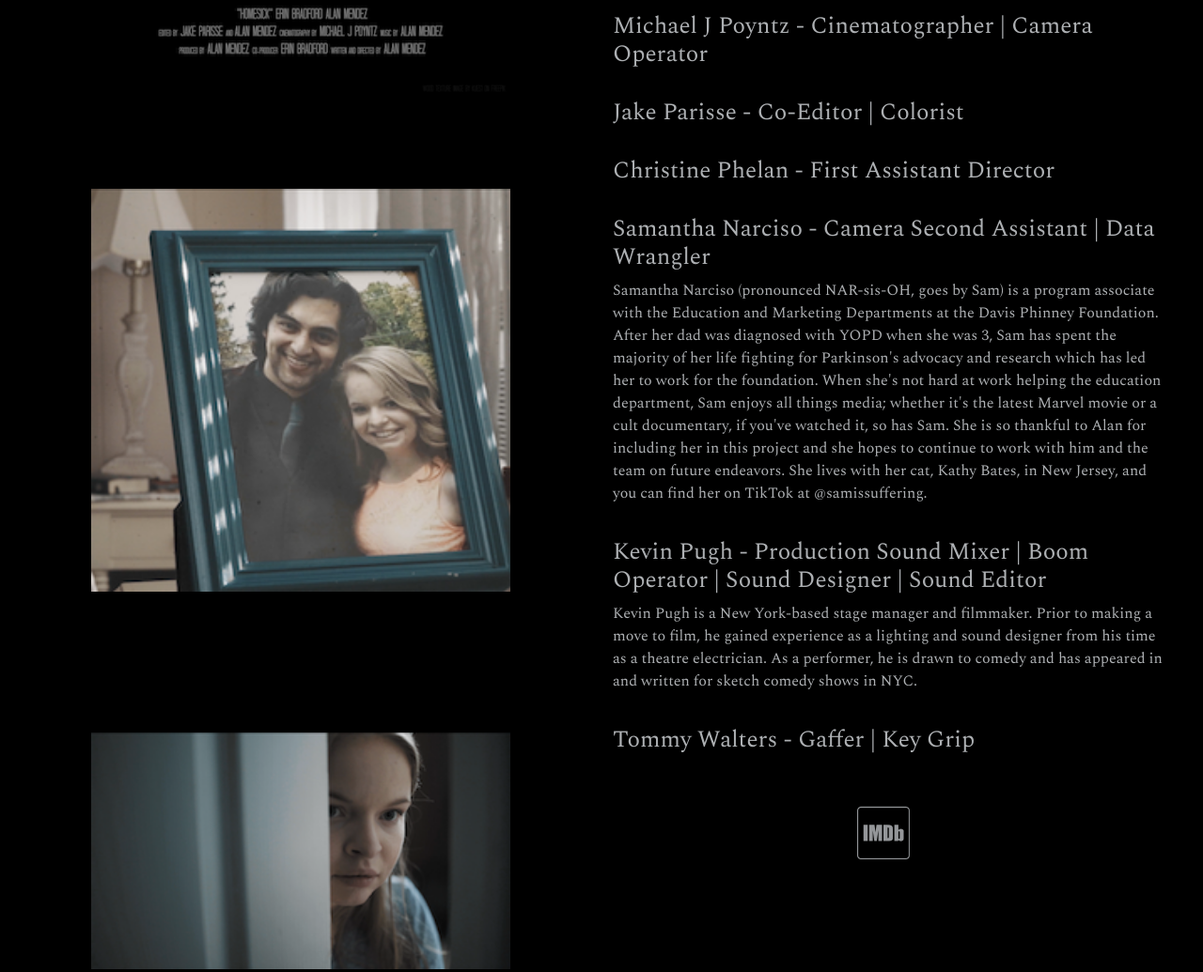
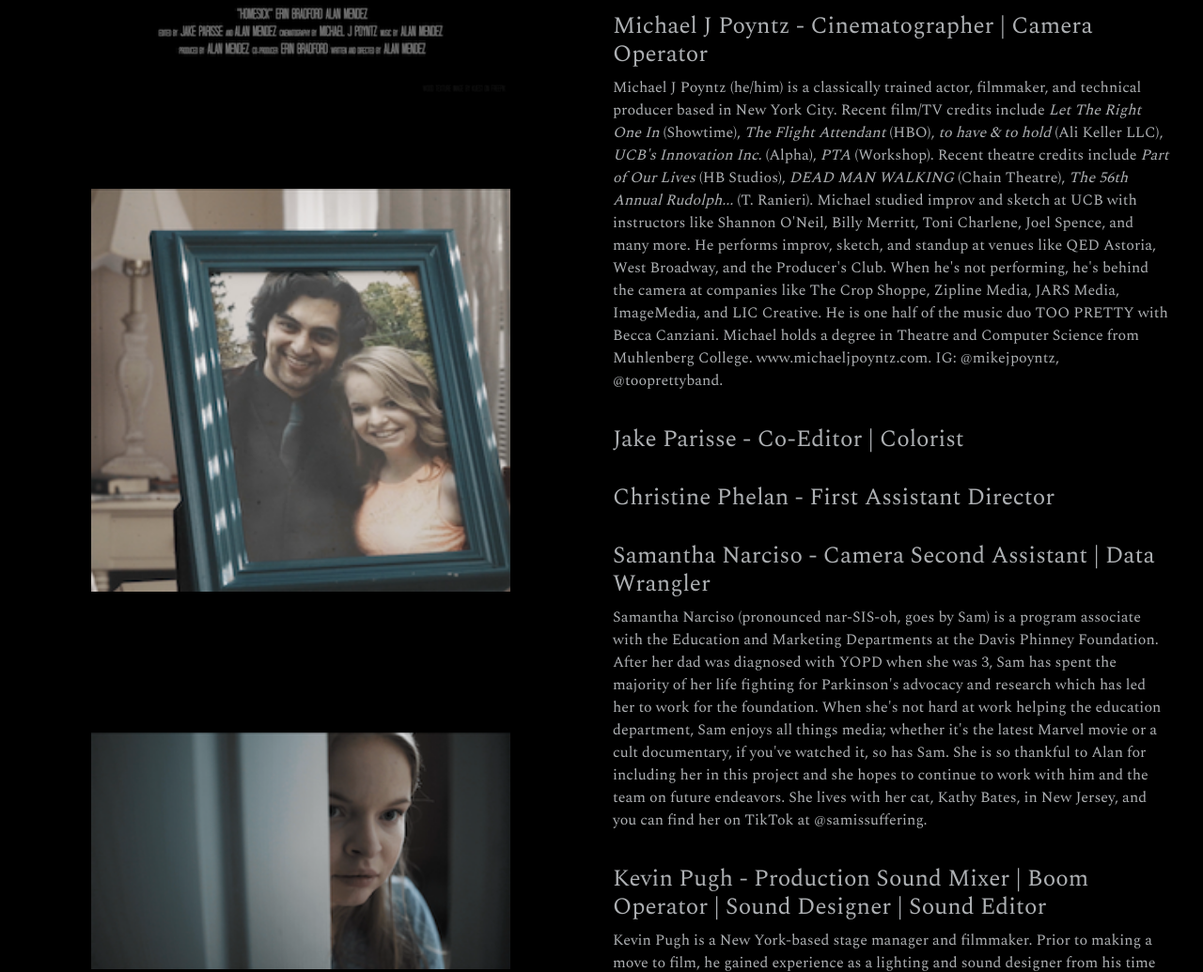
Before and after one commit to alanrmendez/homesick-website, a plain HTML site: page crew.html in a window 1280 px wide. Shown: the part 664-1699 px from the top of the page at 94% size. Drawn offline with nearby package versions, Linux system fonts and the light colour scheme.

Commit message:
add bios and imdb link

```diff
--- a/crew.html
+++ b/crew.html
@@ -118,14 +118,19 @@
 
 
               <h2>Michael J Poyntz - Cinematographer | Camera Operator</h2>
-              <br>
-              <!--
-<p>Michael J Poyntz is... Lorem ipsum dolor sit amet, consectetur adipiscing elit, sed do eiusmod tempor
-                incididunt ut labore et dolore magna aliqua. Ut enim ad minim veniam, quis nostrud exercitation ullamco
-                laboris nisi ut aliquip ex ea commodo consequat. Duis aute irure dolor in reprehenderit in voluptate
-                velit esse cillum dolore eu fugiat nulla pariatur. Excepteur sint occaecat cupidatat non proident, sunt
-                in culpa qui officia deserunt mollit anim id est laborum.</p>
-              -->
+              <p>Michael J Poyntz (he/him) is a classically trained actor, filmmaker, and technical producer based in
+                New York City. Recent film/TV credits include <em>Let The Right One In</em> (Showtime), <em>The Flight
+                  Attendant</em> (HBO), <em>to have & to hold</em> (Ali Keller LLC), <em>UCB's Innovation Inc.</em>
+                (Alpha), <em>PTA</em> (Workshop). Recent theatre credits include <em>Part of Our Lives</em> (HB Studios), <em>DEAD
+                  MAN WALKING</em> (Chain Theatre), <em>The 56th Annual Rudolph...</em> (T. Ranieri).
+                Michael studied improv and sketch at UCB with instructors like Shannon O'Neil, Billy Merritt, Toni
+                Charlene, Joel Spence, and many more. He performs improv, sketch, and standup at venues like QED
+                Astoria, West Broadway, and the Producer's Club. When he's not performing, he's behind the camera at
+                companies like The Crop Shoppe, Zipline Media, JARS Media, ImageMedia, and LIC Creative. He is one half
+                of the music duo TOO PRETTY with Becca Canziani.
+                Michael holds a degree in Theatre and Computer Science from Muhlenberg College. www.michaeljpoyntz.com.
+                IG: @mikejpoyntz, @tooprettyband.</p>
+
 
 
               <h2>Jake Parisse - Co-Editor | Colorist</h2>
@@ -152,13 +157,19 @@
 
 
               <h2>Samantha Narciso - Camera Second Assistant | Data Wrangler</h2>
-<p>Samantha Narciso (pronounced NAR-sis-OH, goes by Sam) is a program associate with the Education and Marketing
-  Departments at the Davis Phinney Foundation. After her dad was diagnosed with YOPD when she was 3, Sam has spent the
-  majority of her life fighting for Parkinson's advocacy and research which has led her to work for the foundation. When
-  she's not hard at work helping the education department, Sam enjoys all things media; whether it's the latest Marvel
-  movie or a cult documentary, if you've watched it, so has Sam. She is so thankful to Alan for including her in this
-  project and she hopes to continue to work with him and the team on future endeavors. She lives with her cat, Kathy
-  Bates, in New Jersey, and you can find her on TikTok at @samissuffering.</p>
+              <p>Samantha Narciso (pronounced nar-SIS-oh, goes by Sam) is a program associate with the Education and
+                Marketing
+                Departments at the Davis Phinney Foundation. After her dad was diagnosed with YOPD when she was 3, Sam
+                has spent the
+                majority of her life fighting for Parkinson's advocacy and research which has led her to work for the
+                foundation. When
+                she's not hard at work helping the education department, Sam enjoys all things media; whether it's the
+                latest Marvel
+                movie or a cult documentary, if you've watched it, so has Sam. She is so thankful to Alan for including
+                her in this
+                project and she hopes to continue to work with him and the team on future endeavors. She lives with her
+                cat, Kathy
+                Bates, in New Jersey, and you can find her on TikTok at @samissuffering.</p>
 
 
 
@@ -185,7 +196,7 @@
         </div>
 
         <div class="text-center" id="imdb">
-          <a href="# target=" _blank">
+          <a href="https://www.imdb.com/title/tt23631572/?ref_=nm_knf_t_1" _blank">
             <i class="fab fa-brands fa-imdb fa-4x center" style="padding-right: 60px; opacity: 0.6;"></i>
           </a>
         </div>
```
